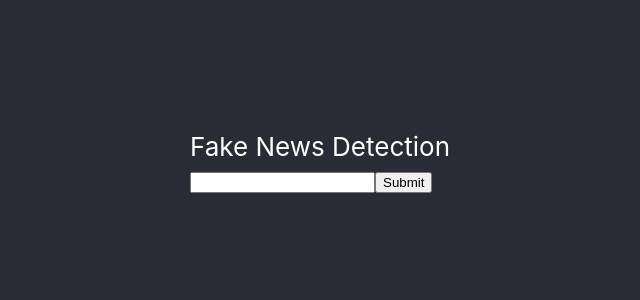
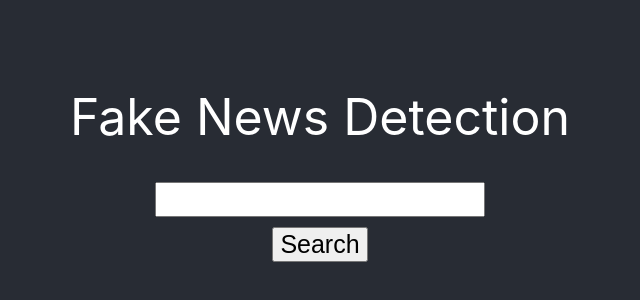
Before and after one commit to ValentinMolina500/fake-news-app, a React (Create React App) app: page / in a window 1280 px wide. Shown: the part 238-538 px from the top of the page, without its empty margins (320-960 px from the left). Built offline with nearby package versions, Linux system fonts and the light colour scheme.

Commit message:
Updated textbox and button

```diff
--- a/src/App.css
+++ b/src/App.css
@@ -13,7 +13,22 @@
 }
 
 #Float {
-  padding: 10px;
+  margin: 50px;
+  display: flex;
+  flex-direction: column;
+  justify-content: space-evenly;
+  align-items: center;
+}
+
+#Float-Title {
+  font-size: 50px;
+  margin: 30px;
+  text-align: center;;
+}
+
+#Float-Query input {
+  font-size: 25px;
+  margin: 5px;
 }
 
 .App-logo {
--- a/src/App.js
+++ b/src/App.js
@@ -20,10 +20,12 @@ function HomePage() {
   return (
     <div id="Page">
       <div id="Float">
-        <div>Fake News Detection</div>
-        <div>
+        <div id="Float-Title">Fake News Detection</div>
+        <div id="Float-Query">
           <input name="Query"></input>
-          <input type="Submit"></input>
+        </div>
+        <div id="Float-Query">
+          <input type="Submit" value="Search"></input>
         </div>
       </div>
     </div>
```
